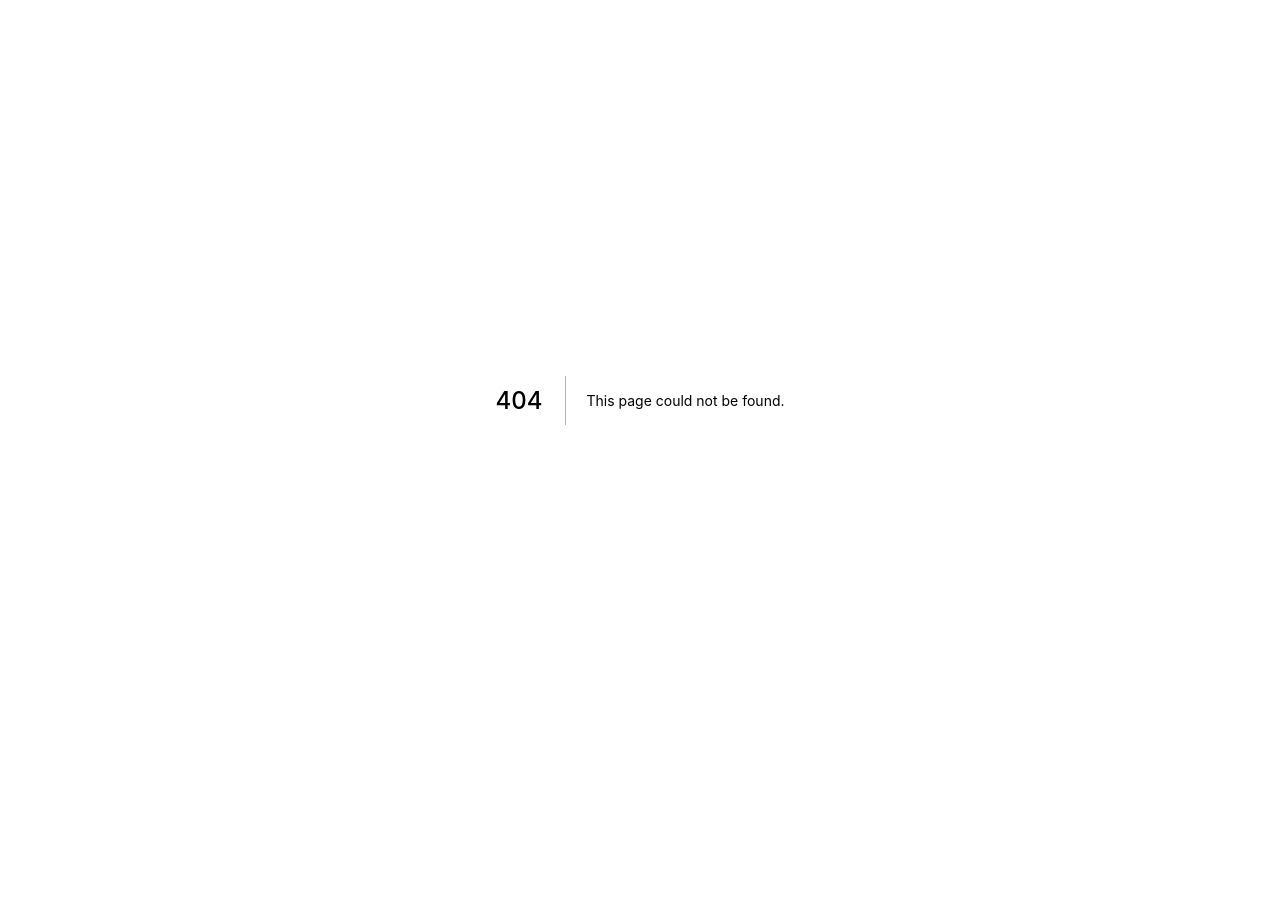
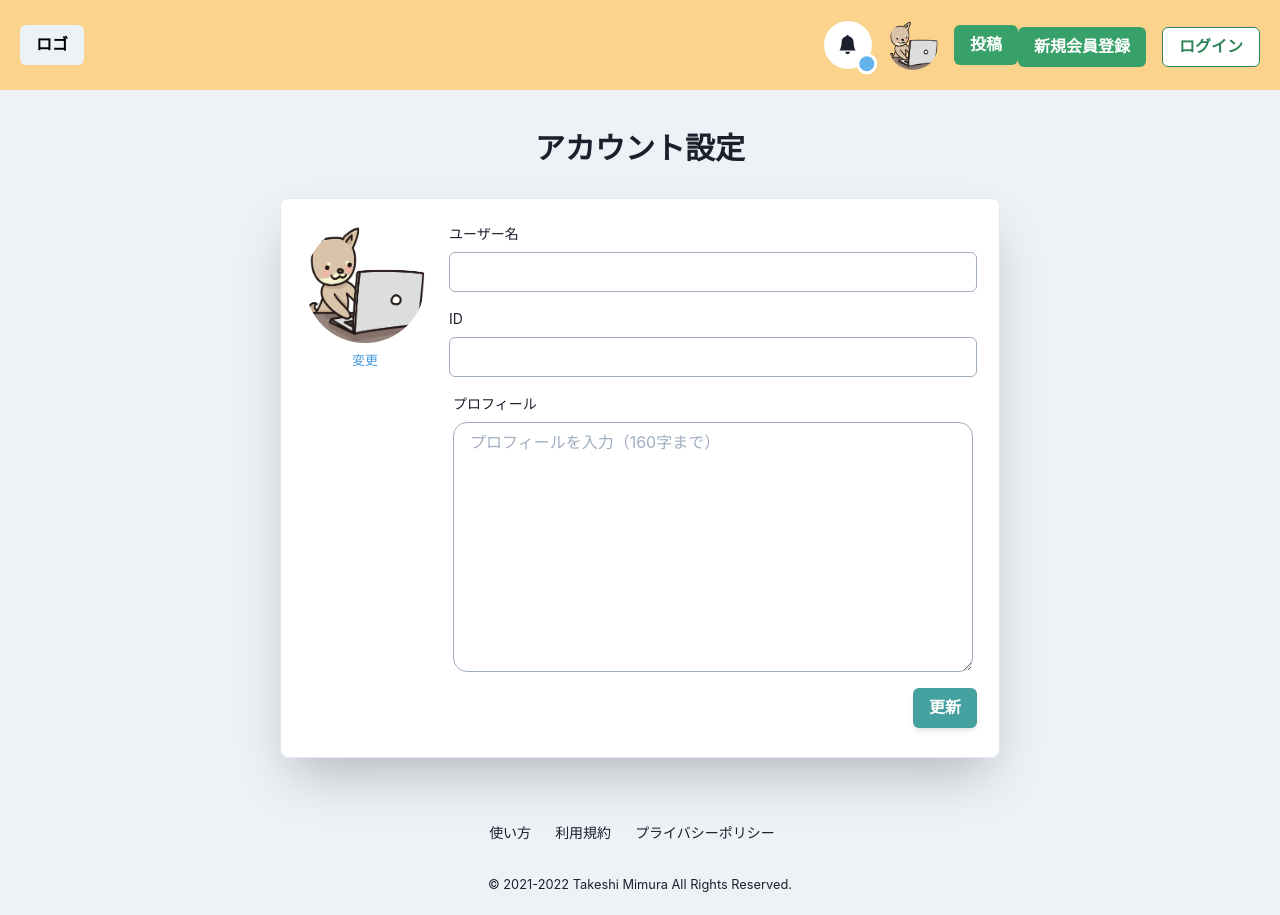
Before and after one commit to Mimu-salon/wonder-clothes, a Next.js app: page /setting/account in a window 1280 px wide. Before the commit this address had no page. Before the commit the page ends 800 px from the top, so only its background shows below. Built offline with nearby package versions, Linux system fonts and the light colour scheme.

Commit message:
✨ Create profile update form

```diff
--- /dev/null
+++ b/src/components/atomic/organisms/setting/ProfileUpdateForm.tsx
@@ -0,0 +1,75 @@
+import { Box, Button, Flex, Input, Stack, Text, Textarea, VStack } from '@chakra-ui/react';
+import type { VFC } from 'react';
+import { memo } from 'react';
+
+import { UserIcon } from '../../atoms/UserIcon';
+
+export const ProfileUpdateForm: VFC = memo(() => {
+  const onClickUpdateAccount = () => {
+    alert('onClickUpdateAccount');
+  };
+  return (
+    <VStack py={8}>
+      <Stack
+        borderWidth="1px"
+        borderRadius="lg"
+        w={{ sm: '100%', md: '600px', lg: '720px' }}
+        height={{ sm: '800px', md: '35rem', lg: '35rem' }}
+        alignItems="flex-start"
+        direction={{ base: 'column', md: 'row' }}
+        bg="white"
+        boxShadow={'2xl'}
+        padding={6}>
+        <Stack direction="column" _hover={{ opacity: 0.8 }} mr={4} mb={4}>
+          <UserIcon src="/sampledog.png" width={120} height={120} />
+
+          <Text textAlign="center" fontSize="13px" color="blue.400">
+            変更
+          </Text>
+        </Stack>
+        <Stack direction="column" w="100%" spacing={4}>
+          <Box>
+            <Text mb={2} fontSize="sm">
+              ユーザー名
+            </Text>
+            <Input borderColor="gray.400" />
+          </Box>
+          <Box>
+            <Text mb={2} fontSize="sm">
+              ID
+            </Text>
+            <Input borderColor="gray.400" />
+          </Box>
+          <Box minH={{ sm: '150px', md: '165px', lg: '150px' }} px={1}>
+            <Text mb={2} fontSize="sm">
+              プロフィール
+            </Text>
+            <Box position="relative">
+              <Textarea
+                placeholder="プロフィールを入力（160字まで）"
+                borderColor="gray.400"
+                bg="white"
+                borderRadius="14px"
+                pr={{ base: '56px', lg: '90px' }}
+                w={{ base: '88vw', md: '400px', lg: '520px' }}
+                h="250px"
+              />
+            </Box>
+          </Box>
+          <Flex justifyContent="flex-end">
+            <Button
+              size="md"
+              colorScheme="teal"
+              opacity={0.9}
+              boxShadow="md"
+              onClick={() => {
+                onClickUpdateAccount;
+              }}>
+              更新
+            </Button>
+          </Flex>
+        </Stack>
+      </Stack>
+    </VStack>
+  );
+});
--- /dev/null
+++ b/src/pages/setting/account.tsx
@@ -0,0 +1,18 @@
+import { Heading } from '@chakra-ui/react';
+import type { NextPage } from 'next';
+
+import { ProfileUpdateForm } from '../../components/atomic/organisms/setting/ProfileUpdateForm';
+import { Layout } from '../../components/atomic/template/Layout';
+
+const Account: NextPage = () => {
+  return (
+    <Layout title="アカウント設定 | わんだーくろーす">
+      <Heading size="lg" textAlign="center" mt={10}>
+        アカウント設定
+      </Heading>
+      <ProfileUpdateForm />
+    </Layout>
+  );
+};
+
+export default Account;
```
Also changed, not shown: src/components/atomic/organisms/userPage/Profile.tsx (+13 -1 lines).
